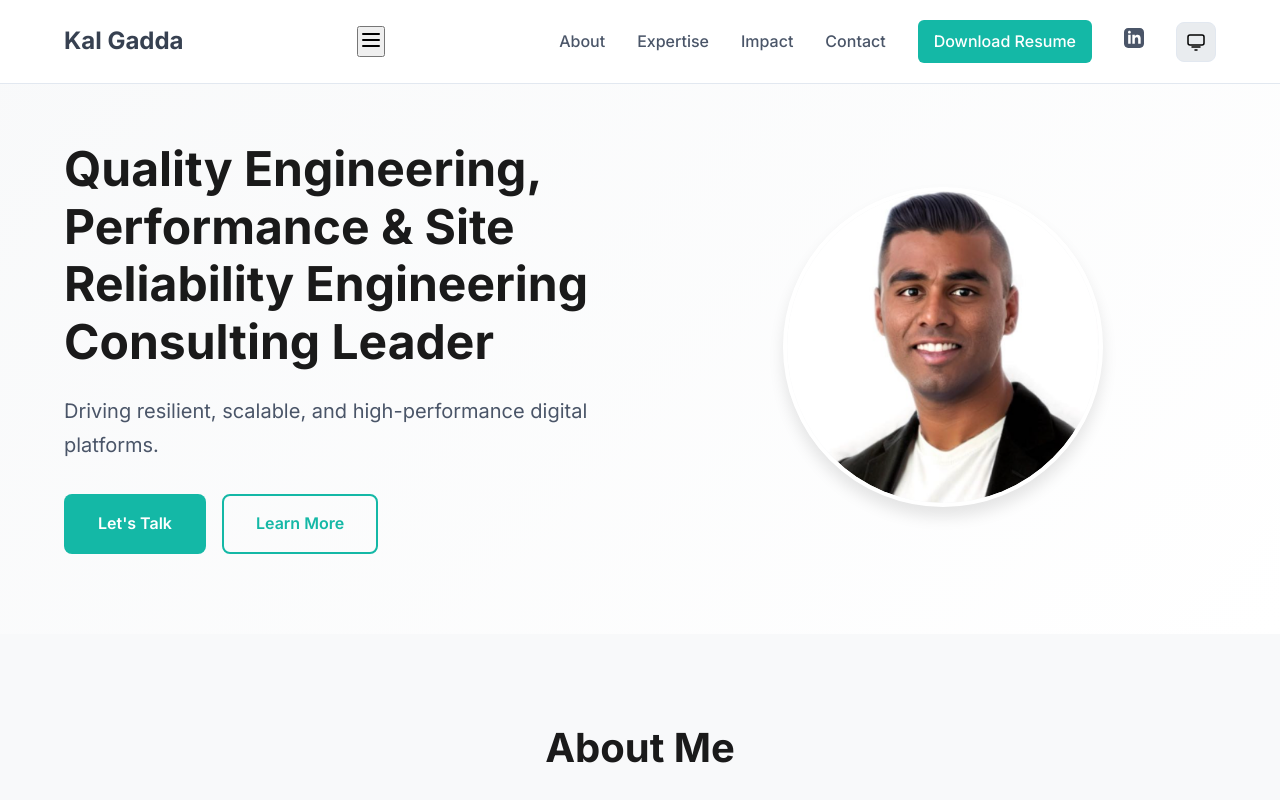
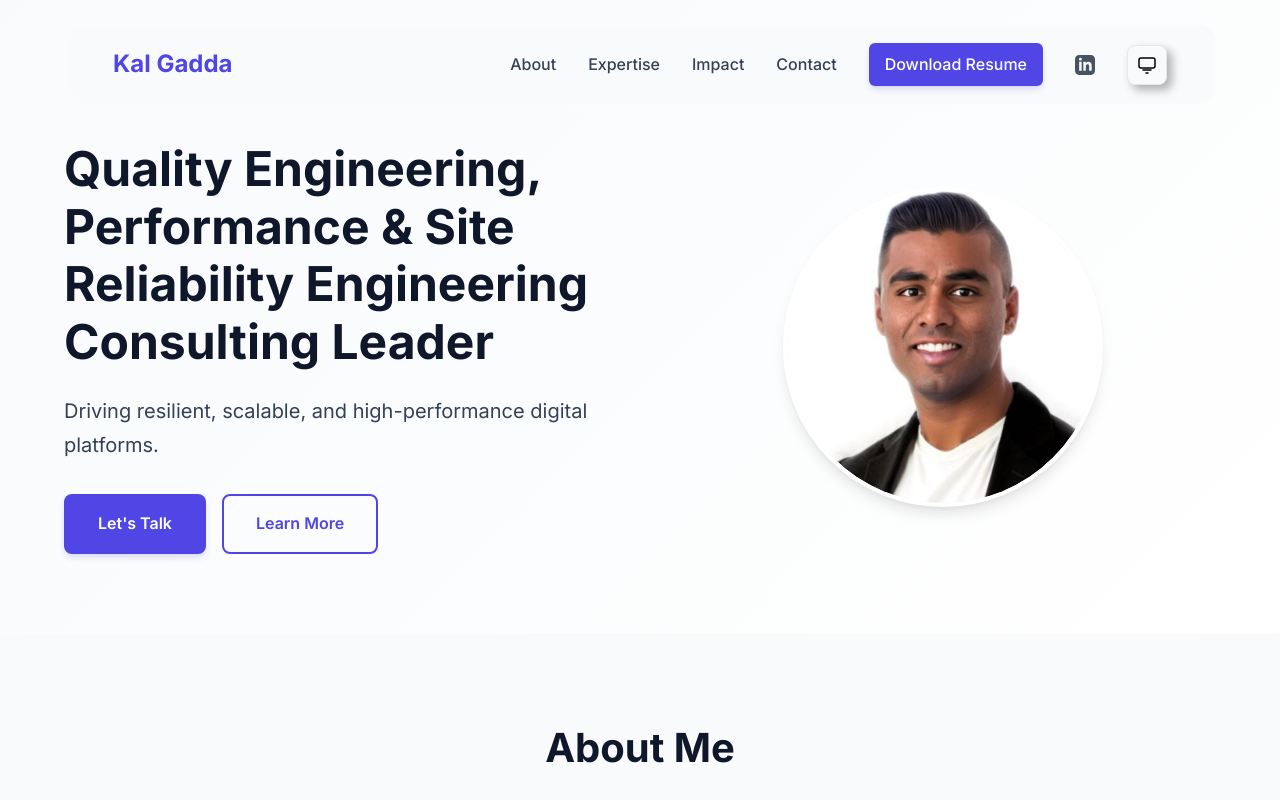
Before and after one commit to kalgadda/kalweb, a plain HTML site: page index.html in a window 1280 px wide. Shown: the top 800 px of the page. Drawn offline with Linux system fonts and the light colour scheme.

Commit message:
Update styles.css

```diff
--- a/styles.css
+++ b/styles.css
@@ -1,76 +1,100 @@
 :root {
-    /* Light mode colors */
+    /* Light mode - Smooth & Violet */
     --bg-primary: #ffffff;
-    --bg-secondary: #f8f9fa;
-    --bg-tertiary: #e9ecef;
-    --text-primary: #1a1a1a;
-    --text-secondary: #4a5568;
-    --text-tertiary: #718096;
-    --accent-primary: #374151;
-    --accent-secondary: #6b7280;
-    --accent-hover: #111827;
+    --bg-secondary: #f8fafc;
+    --bg-tertiary: #f1f5f9;
+    --text-primary: #0f172a;
+    --text-secondary: #334155;
+    --text-tertiary: #64748b;
+
+    /* Violet Accents - Back by popular demand */
+    --accent-primary: #4f46e5;
+    /* Indigo 600 */
+    --accent-secondary: #818cf8;
+    /* Indigo 400 */
+    --accent-hover: #4338ca;
+    /* Indigo 700 */
+
     --border-color: #e2e8f0;
     --shadow-sm: 0 1px 3px rgba(0, 0, 0, 0.1);
-    --shadow-md: 0 4px 6px rgba(0, 0, 0, 0.1);
-    --shadow-lg: 0 10px 15px rgba(0, 0, 0, 0.1);
+    --shadow-md: 0 4px 6px -1px rgba(0, 0, 0, 0.1), 0 2px 4px -1px rgba(0, 0, 0, 0.06);
+    --shadow-lg: 0 10px 15px -3px rgba(0, 0, 0, 0.1), 0 4px 6px -2px rgba(0, 0, 0, 0.05);
+    /* Neomorphic Shadows */
+    --neo-shadow-light: 9px 9px 16px rgba(163, 177, 198, 0.3), -9px -9px 16px rgba(255, 255, 255, 0.8);
+    --neo-shadow-dark: 5px 5px 10px rgba(0, 0, 0, 0.3), -5px -5px 10px rgba(255, 255, 255, 0.05);
+
     --card-bg: #ffffff;
-    --nav-bg: rgba(255, 255, 255, 0.95);
+    --nav-bg: #f8fafc;
+    /* Matches bg-secondary for Neo effect */
 }
 
 @media (prefers-color-scheme: dark) {
     :root {
-        --bg-primary: #0f172a;
-        --bg-secondary: #1e293b;
-        --bg-tertiary: #334155;
-        --text-primary: #f1f5f9;
+        /* Dark mode - Midnight Violet */
+        --bg-primary: #020617;
+        --bg-secondary: #0f172a;
+        --bg-tertiary: #1e293b;
+        --text-primary: #f8fafc;
         --text-secondary: #cbd5e1;
         --text-tertiary: #94a3b8;
-        --accent-primary: #d1d5db;
-        --accent-secondary: #9ca3af;
-        --accent-hover: #f9fafb;
-        --border-color: #334155;
-        --shadow-sm: 0 1px 3px rgba(0, 0, 0, 0.3);
-        --shadow-md: 0 4px 6px rgba(0, 0, 0, 0.3);
-        --shadow-lg: 0 10px 15px rgba(0, 0, 0, 0.3);
-        --card-bg: #1e293b;
-        --nav-bg: rgba(15, 23, 42, 0.95);
+
+        --accent-primary: #6366f1;
+        /* Indigo 500 */
+        --accent-secondary: #818cf8;
+        --accent-hover: #e0e7ff;
+
+        --border-color: #1e293b;
+        --shadow-sm: 0 1px 3px rgba(0, 0, 0, 0.5);
+        --shadow-md: 0 4px 6px -1px rgba(0, 0, 0, 0.5);
+        --shadow-lg: 0 10px 15px -3px rgba(0, 0, 0, 0.5);
+        --neo-shadow-light: none;
+        /* Neo subtle on dark */
+
+        --card-bg: #0f172a;
+        --nav-bg: #0f172a;
     }
 }
 
 body.light-mode {
     --bg-primary: #ffffff;
-    --bg-secondary: #f8f9fa;
-    --bg-tertiary: #e9ecef;
-    --text-primary: #1a1a1a;
-    --text-secondary: #4a5568;
-    --text-tertiary: #718096;
-    --accent-primary: #374151;
-    --accent-secondary: #6b7280;
-    --accent-hover: #111827;
+    --bg-secondary: #f8fafc;
+    --bg-tertiary: #f1f5f9;
+    --text-primary: #0f172a;
+    --text-secondary: #334155;
+    --text-tertiary: #64748b;
+    --accent-primary: #4f46e5;
+    --accent-secondary: #818cf8;
+    --accent-hover: #4338ca;
+
     --border-color: #e2e8f0;
     --shadow-sm: 0 1px 3px rgba(0, 0, 0, 0.1);
-    --shadow-md: 0 4px 6px rgba(0, 0, 0, 0.1);
-    --shadow-lg: 0 10px 15px rgba(0, 0, 0, 0.1);
+    --shadow-md: 0 4px 6px -1px rgba(0, 0, 0, 0.1), 0 2px 4px -1px rgba(0, 0, 0, 0.06);
+    --shadow-lg: 0 10px 15px -3px rgba(0, 0, 0, 0.1), 0 4px 6px -2px rgba(0, 0, 0, 0.05);
+    --neo-shadow-light: 6px 6px 12px #cad4e0, -6px -6px 12px #ffffff;
+
     --card-bg: #ffffff;
-    --nav-bg: rgba(255, 255, 255, 0.95);
+    --nav-bg: #f8fafc;
 }
 
 body.dark-mode {
-    --bg-primary: #0f172a;
-    --bg-secondary: #1e293b;
-    --bg-tertiary: #334155;
-    --text-primary: #f1f5f9;
+    --bg-primary: #020617;
+    --bg-secondary: #0f172a;
+    --bg-tertiary: #1e293b;
+    --text-primary: #f8fafc;
     --text-secondary: #cbd5e1;
     --text-tertiary: #94a3b8;
-    --accent-primary: #d1d5db;
-    --accent-secondary: #9ca3af;
-    --accent-hover: #f9fafb;
-    --border-color: #334155;
-    --shadow-sm: 0 1px 3px rgba(0, 0, 0, 0.3);
-    --shadow-md: 0 4px 6px rgba(0, 0, 0, 0.3);
-    --shadow-lg: 0 10px 15px rgba(0, 0, 0, 0.3);
-    --card-bg: #1e293b;
-    --nav-bg: rgba(15, 23, 42, 0.95);
+    --accent-primary: #6366f1;
+    --accent-secondary: #818cf8;
+    --accent-hover: #e0e7ff;
+
+    --border-color: #1e293b;
+    --shadow-sm: 0 1px 3px rgba(0, 0, 0, 0.5);
+    --shadow-md: 0 4px 6px -1px rgba(0, 0, 0, 0.5);
+    --shadow-lg: 0 10px 15px -3px rgba(0, 0, 0, 0.5);
+    --neo-shadow-light: 5px 5px 10px rgba(0, 0, 0, 0.5), -5px -5px 10px rgba(255, 255, 255, 0.05);
+
+    --card-bg: #0f172a;
+    --nav-bg: #0f172a;
 }
 
 /* Marquee Effects */
@@ -100,6 +124,7 @@ body.dark-mode {
     0% {
         transform: translate(0, 0);
     }
+
     100% {
         transform: translate(-100%, 0);
     }
@@ -134,6 +159,7 @@ body.dark-mode {
     0% {
         transform: translateX(0);
     }
+
     100% {
         transform: translateX(-50%);
     }
@@ -151,6 +177,7 @@ body.dark-mode {
         opacity: 0;
         transform: translateY(30px);
     }
+
     to {
         opacity: 1;
         transform: translateY(0);
@@ -162,6 +189,7 @@ body.dark-mode {
         opacity: 0;
         transform: translateX(-30px);
     }
+
     to {
         opacity: 1;
         transform: translateX(0);
@@ -173,6 +201,7 @@ body.dark-mode {
         opacity: 0;
         transform: translateY(-100px) rotate(-5deg);
     }
+
     to {
         opacity: 1;
         transform: translateY(0) rotate(0);
@@ -184,6 +213,7 @@ body.dark-mode {
         opacity: 0;
         transform: translateX(100px) rotate(5deg);
     }
+
     to {
         opacity: 1;
         transform: translateX(0) rotate(0);
@@ -195,6 +225,7 @@ body.dark-mode {
         opacity: 0;
         transform: translateY(100px) rotate(5deg);
     }
+
     to {
         opacity: 1;
         transform: translateY(0) rotate(0);
@@ -206,6 +237,7 @@ body.dark-mode {
         opacity: 0;
         transform: translateX(-100px) rotate(-5deg);
     }
+
     to {
         opacity: 1;
         transform: translateX(0) rotate(0);
@@ -217,18 +249,22 @@ body.dark-mode {
         opacity: 0;
         transform: translateX(-200px) scale(0.8);
     }
+
     40% {
         opacity: 1;
         transform: translateX(-20px) scale(1.1);
     }
+
     50% {
         opacity: 1;
         transform: translateX(0) scale(1.2);
     }
+
     60% {
         opacity: 1;
         transform: translateX(10px) scale(1.1);
     }
+
     100% {
         opacity: 1;
         transform: translateX(0) scale(1);
@@ -240,18 +276,22 @@ body.dark-mode {
         opacity: 0;
         transform: translateX(200px) scale(0.8);
     }
+
     40% {
         opacity: 1;
         transform: translateX(20px) scale(1.1);
     }
+
     50% {
         opacity: 1;
         transform: translateX(0) scale(1.2);
     }
+
     60% {
         opacity: 1;
         transform: translateX(-10px) scale(1.1);
     }
+
     100% {
         opacity: 1;
         transform: translateX(0) scale(1);
@@ -259,21 +299,35 @@ body.dark-mode {
 }
 
 @keyframes lightning {
-    0%, 100% {
+
+    0%,
+    100% {
         opacity: 0;
     }
-    10%, 30%, 50%, 70%, 90% {
+
+    10%,
+    30%,
+    50%,
+    70%,
+    90% {
         opacity: 1;
     }
-    20%, 40%, 60%, 80% {
+
+    20%,
+    40%,
+    60%,
+    80% {
         opacity: 0.3;
     }
 }
 
 @keyframes pulse {
-    0%, 100% {
+
+    0%,
+    100% {
         transform: scale(1);
     }
+
     50% {
         transform: scale(1.05);
     }
@@ -283,6 +337,7 @@ body.dark-mode {
     0% {
         background-position: -1000px 0;
     }
+
     100% {
         background-position: 1000px 0;
     }
@@ -299,9 +354,11 @@ body.dark-mode {
     0% {
         background-position: 0% 50%;
     }
+
     50% {
         background-position: 100% 50%;
     }
+
     100% {
         background-position: 0% 50%;
     }
@@ -334,12 +391,29 @@ body.dark-mode {
     opacity: 0;
 }
 
-.card-animate:nth-child(1) { animation-delay: 0.1s; }
-.card-animate:nth-child(2) { animation-delay: 0.2s; }
-.card-animate:nth-child(3) { animation-delay: 0.3s; }
-.card-animate:nth-child(4) { animation-delay: 0.4s; }
-.card-animate:nth-child(5) { animation-delay: 0.5s; }
-.card-animate:nth-child(6) { animation-delay: 0.6s; }
+.card-animate:nth-child(1) {
+    animation-delay: 0.1s;
+}
+
+.card-animate:nth-child(2) {
+    animation-delay: 0.2s;
+}
+
+.card-animate:nth-child(3) {
+    animation-delay: 0.3s;
+}
+
+.card-animate:nth-child(4) {
+    animation-delay: 0.4s;
+}
+
+.card-animate:nth-child(5) {
+    animation-delay: 0.5s;
+}
+
+.card-animate:nth-child(6) {
+    animation-delay: 0.6s;
+}
 
 .fall-from-top {
     animation: fallFromTop 0.8s ease forwards;
@@ -378,7 +452,7 @@ body.dark-mode {
     transform: translate(-50%, -50%);
     width: 100px;
     height: 100px;
-    background: radial-gradient(circle, rgba(255,255,255,0.9) 0%, rgba(255,255,255,0) 70%);
+    background: radial-gradient(circle, rgba(255, 255, 255, 0.9) 0%, rgba(255, 255, 255, 0) 70%);
     border-radius: 50%;
     animation: lightning 0.6s ease-in-out;
     pointer-events: none;
@@ -390,13 +464,29 @@ body.dark-mode {
 }
 
 /* Smooth text transitions */
-.hero-title, .hero-subtitle {
+.hero-title,
+.hero-subtitle {
     animation: slideInLeft 0.8s ease forwards;
     opacity: 0;
 }
 
-.hero-title { animation-delay: 0.2s; }
-.hero-subtitle { animation-delay: 0.4s; }
+.hero-title {
+    font-size: 56px;
+    font-weight: 800;
+    line-height: 1.1;
+    margin-bottom: 24px;
+    color: var(--text-primary);
+    text-shadow: none;
+    letter-spacing: -0.02em;
+    animation-delay: 0.2s;
+}
+
+.hero-subtitle {
+    font-size: 20px;
+    color: var(--text-secondary);
+    margin-bottom: 32px;
+    animation-delay: 0.4s;
+}
 
 /* Enhanced navigation */
 .navbar {
@@ -415,12 +505,18 @@ body.dark-mode {
 }
 
 /* Enhanced card hover effects */
-.metric-card, .expertise-card, .use-case-card, .value-card {
+.metric-card,
+.expertise-card,
+.use-case-card,
+.value-card {
     position: relative;
     overflow: hidden;
 }
 
-.metric-card::before, .expertise-card::before, .use-case-card::before, .value-card::before {
+.metric-card::before,
+.expertise-card::before,
+.use-case-card::before,
+.value-card::before {
     content: '';
     position: absolute;
     top: 0;
@@ -431,7 +527,10 @@ body.dark-mode {
     transition: left 0.6s ease;
 }
 
-.metric-card:hover::before, .expertise-card:hover::before, .use-case-card:hover::before, .value-card:hover::before {
+.metric-card:hover::before,
+.expertise-card:hover::before,
+.use-case-card:hover::before,
+.value-card:hover::before {
     left: 100%;
 }
 
@@ -446,12 +545,18 @@ html {
 }
 
 /* Enhanced transitions for all interactive elements */
-a, button, .btn, .theme-toggle {
+a,
+button,
+.btn,
+.theme-toggle {
     transition: all 0.3s cubic-bezier(0.4, 0, 0.2, 1);
 }
 
 /* Focus states with smooth transitions */
-a:focus, button:focus, .btn:focus, .theme-toggle:focus {
+a:focus,
+button:focus,
+.btn:focus,
+.theme-toggle:focus {
     outline: 2px solid var(--accent-primary);
     outline-offset: 2px;
     transition: outline 0.2s ease;
@@ -481,24 +586,50 @@ body {
     padding: 0 24px;
 }
 
-/* Navigation */
+/* Navigation - Neomorphic */
 .navbar {
     position: fixed;
-    top: 0;
+    top: 24px;
     left: 0;
     right: 0;
+    width: 90%;
+    max-width: 1200px;
+    margin: 0 auto;
+    /* Center with margin instead of transform */
     background: var(--nav-bg);
-    backdrop-filter: blur(10px);
-    border-bottom: 1px solid var(--border-color);
+    border-bottom: none;
     z-index: 1000;
-    transition: all 0.3s ease;
+    border-radius: 16px;
+    padding: 8px 24px;
+    box-shadow: var(--neo-shadow-light);
+    border: 1px solid rgba(255, 255, 255, 0.4);
 }
 
 .nav-content {
     display: flex;
     justify-content: space-between;
     align-items: center;
-    padding: 20px 0;
+    padding: 10px 0;
+    width: 100%;
+    /* Ensure content takes full width */
+    position: relative;
+    /* Context for mobile menu absolute positioning */
+}
+
+/* Mobile Menu Button - Default Hidden */
+.mobile-menu-btn {
+    display: none;
+    background: transparent;
+    border: none;
+    color: var(--text-primary);
+    cursor: pointer;
+    padding: 8px;
+    border-radius: 8px;
+    transition: all 0.3s ease;
+}
+
+.mobile-menu-btn:hover {
+    background: var(--bg-secondary);
 }
 
 .logo {
@@ -521,24 +652,55 @@ body {
 }
 
 .nav-links a:hover {
-    color: #14b8a6;
+    color: var(--accent-primary);
 }
 
 .btn-resume {
     padding: 8px 16px;
-    background: #14b8a6;
+    background: var(--accent-primary);
     color: white !important;
     border-radius: 6px;
     transition: all 0.3s ease;
+    box-shadow: 0 4px 6px -1px rgba(79, 70, 229, 0.2);
+    border: none;
+    text-transform: none;
+    letter-spacing: normal;
+    font-size: inherit;
 }
 
 .btn-resume:hover {
-    background: #0d9488;
+    background: var(--accent-hover);
     transform: translateY(-2px);
+    box-shadow: 0 10px 15px -3px rgba(79, 70, 229, 0.3);
+}
+
+.btn-linkedin {
+    color: #0077b5;
+    display: flex;
+    align-items: center;
+    justify-content: center;
+    transition: all 0.3s ease;
+    opacity: 0.9;
+}
+
+.btn-linkedin:hover {
+    transform: translateY(-2px);
+    opacity: 1;
+    filter: drop-shadow(0 4px 3px rgba(0, 119, 181, 0.2));
+}
+
+body.dark-mode .btn-linkedin {
+    color: #58b6ed;
+}
+
+@media (prefers-color-scheme: dark) {
+    .btn-linkedin {
+        color: #58b6ed;
+    }
 }
 
 .theme-toggle {
-    background: var(--bg-tertiary);
+    background: var(--nav-bg);
     border: 1px solid var(--border-color);
     border-radius: 8px;
     width: 40px;
@@ -548,10 +710,26 @@ body {
     justify-content: center;
     cursor: pointer;
     transition: all 0.3s ease;
+    /* Use the variable defined in root/dark mode for consistent look */
+    box-shadow: var(--neo-shadow-dark);
+}
+
+/* Specific adjustment for light mode if needed, but neo-shadow-dark (actually neo-shadow-light var usage) handles switching */
+body.light-mode .theme-toggle {
+    box-shadow: 3px 3px 6px rgba(163, 177, 198, 0.4), -3px -3px 6px rgba(255, 255, 255, 0.8);
+}
+
+body.dark-mode .theme-toggle {
+    background: rgba(255, 255, 255, 0.05);
+    /* Slight lightening to stand out from nav */
+    box-shadow: 2px 2px 5px rgba(0, 0, 0, 0.4);
+    border-color: rgba(255, 255, 255, 0.1);
+    color: #ffffff;
+    /* Ensure icon is bright */
 }
 
 .theme-toggle:hover {
-    background: #14b8a6;
+    background: var(--accent-primary);
     color: white;
 }
 
@@ -621,6 +799,7 @@ body:not(.light-mode):not(.dark-mode) .moon-icon {
     line-height: 1.2;
     margin-bottom: 24px;
     color: var(--text-primary);
+    letter-spacing: normal;
 }
 
 .hero-subtitle {
@@ -645,25 +824,32 @@ body:not(.light-mode):not(.dark-mode) .moon-icon {
 }
 
 .btn-primary {
-    background: #14b8a6;
+    background: var(--accent-primary);
     color: white;
+    box-shadow: 0 4px 6px -1px rgba(79, 70, 229, 0.2);
+    border-radius: 8px;
+    text-transform: none;
+    letter-spacing: normal;
+    padding: 14px 32px;
+    font-size: 16px;
 }
 
 .btn-primary:hover {
-    background: #0d9488;
+    background: var(--accent-hover);
     transform: translateY(-2px);
-    box-shadow: var(--shadow-lg);
+    box-shadow: 0 10px 15px -3px rgba(79, 70, 229, 0.4);
 }
 
 .btn-secondary {
     background: transparent;
-    color: #14b8a6;
-    border-color: #14b8a6;
+    color: var(--accent-primary);
+    border-color: var(--accent-primary);
 }
 
 .btn-secondary:hover {
-    background: #14b8a6;
+    background: var(--accent-primary);
     color: white;
+    box-shadow: 0 4px 6px -1px rgba(79, 70, 229, 0.2);
 }
 
 .hero-image {
@@ -858,7 +1044,7 @@ body:not(.light-mode):not(.dark-mode) .moon-icon {
     font-size: 36px;
     font-weight: 700;
     margin-bottom: 8px;
-    color: var(--accent-primary);
+    color: var(--text-primary);
 }
 
 .metric-card.highlight .metric-value {
@@ -868,7 +1054,7 @@ body:not(.light-mode):not(.dark-mode) .moon-icon {
 
 .metric-label {
     font-size: 14px;
-    color: var(--text-tertiary);
+    color: var(--text-primary);
     font-weight: 500;
 }
 
@@ -901,12 +1087,12 @@ body:not(.light-mode):not(.dark-mode) .moon-icon {
 .achievement-header h3 {
     font-size: 24px;
     font-weight: 600;
-    color: var(--accent-primary);
+    color: var(--text-primary);
     margin: 0;
 }
 
 .achievement-body p {
-    color: var(--text-secondary);
+    color: var(--text-primary);
     line-height: 1.6;
     margin: 0;
 }
@@ -953,7 +1139,7 @@ body:not(.light-mode):not(.dark-mode) .moon-icon {
     font-size: 20px;
     font-weight: 600;
     margin-bottom: 20px;
-    color: var(--accent-primary);
+    color: var(--text-primary);
 }
 
 .expertise-card ul {
@@ -964,14 +1150,14 @@ body:not(.light-mode):not(.dark-mode) .moon-icon {
     padding: 8px 0;
     padding-left: 24px;
     position: relative;
-    color: var(--text-secondary);
+    color: var(--text-primary);
 }
 
 .expertise-card li:before {
     content: "→";
     position: absolute;
     left: 0;
-    color: var(--accent-primary);
+    color: var(--text-primary);
     font-weight: 600;
 }
 
@@ -1003,7 +1189,7 @@ body:not(.light-mode):not(.dark-mode) .moon-icon {
 .use-case-icon {
     font-size: 32px;
     margin-bottom: 16px;
-    color: var(--accent-primary);
+    color: var(--text-primary);
 }
 
 .use-case-card h3 {
@@ -1014,7 +1200,7 @@ body:not(.light-mode):not(.dark-mode) .moon-icon {
 }
 
 .use-case-card p {
-    color: var(--text-secondary);
+    color: var(--text-primary);
     line-height: 1.6;
 }
 
@@ -1131,11 +1317,58 @@ body:not(.light-mode):not(.dark-mode) .moon-icon {
     .nav-links {
         gap: 16px;
         font-size: 14px;
+        /* Mobile Menu Base State */
+        display: none;
+        flex-direction: column;
+        position: absolute;
+        top: 100%;
+        left: 0;
+        right: 0;
+        background: var(--nav-bg);
+        padding: 24px;
+        border-radius: 12px;
+        box-shadow: var(--shadow-lg);
+        margin-top: 12px;
+        backdrop-filter: blur(10px);
+        border: 1px solid rgba(255, 255, 255, 0.1);
+        text-align: center;
     }
 
-    .nav-links a:not(.btn-resume):not(.theme-toggle) {
+    .nav-links.active {
+        display: flex;
+        animation: slideDown 0.3s ease forwards;
+    }
+
+    @keyframes slideDown {
+        from {
+            opacity: 0;
+            transform: translateY(-10px);
+        }
+
+        to {
+            opacity: 1;
+            transform: translateY(0);
+        }
+    }
+
+    /* Show links inside active menu */
+    .nav-links.active a {
+        display: block;
+        padding: 12px;
+        width: 100%;
+    }
+
+    /* Mobile Menu Button Visible */
+    .mobile-menu-btn {
+        display: flex;
+        align-items: center;
+        justify-content: center;
+    }
+
+    /* Old hiding logic replaced by above toggle logic */
+    /* .nav-links a:not(.btn-resume):not(.theme-toggle) {
         display: none;
-    }
+    } */
 
     .hero-content {
         grid-template-columns: 1fr;
@@ -1174,6 +1407,14 @@ body:not(.light-mode):not(.dark-mode) .moon-icon {
 
     .contact-buttons {
         flex-direction: column;
+        width: 100%;
+    }
+
+    .contact-buttons .btn {
+        width: 100%;
+        display: flex;
+        justify-content: center;
+        align-items: center;
     }
 }
 
```
